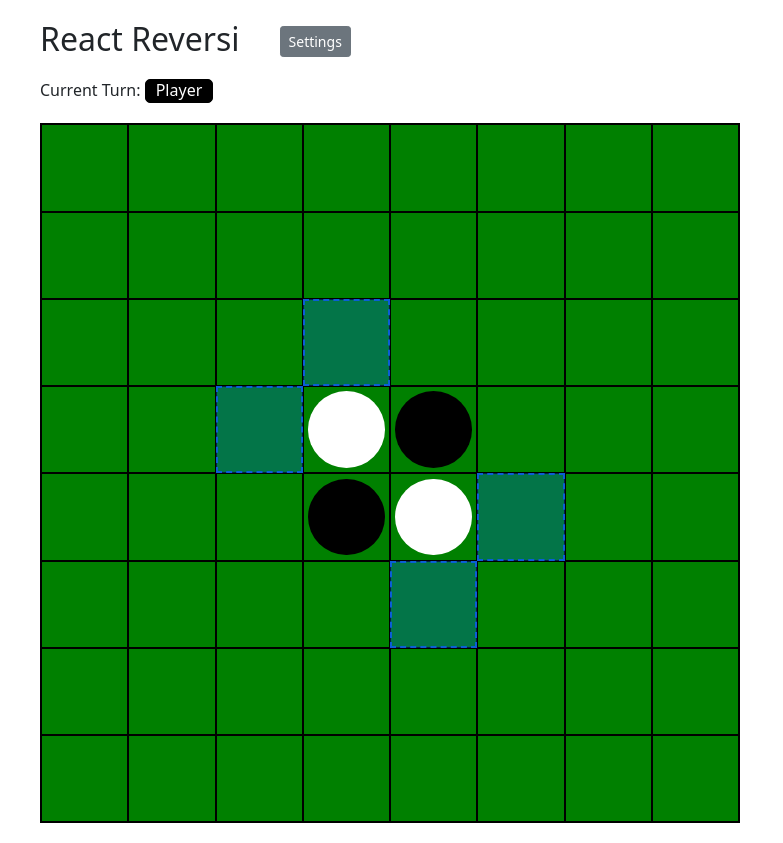
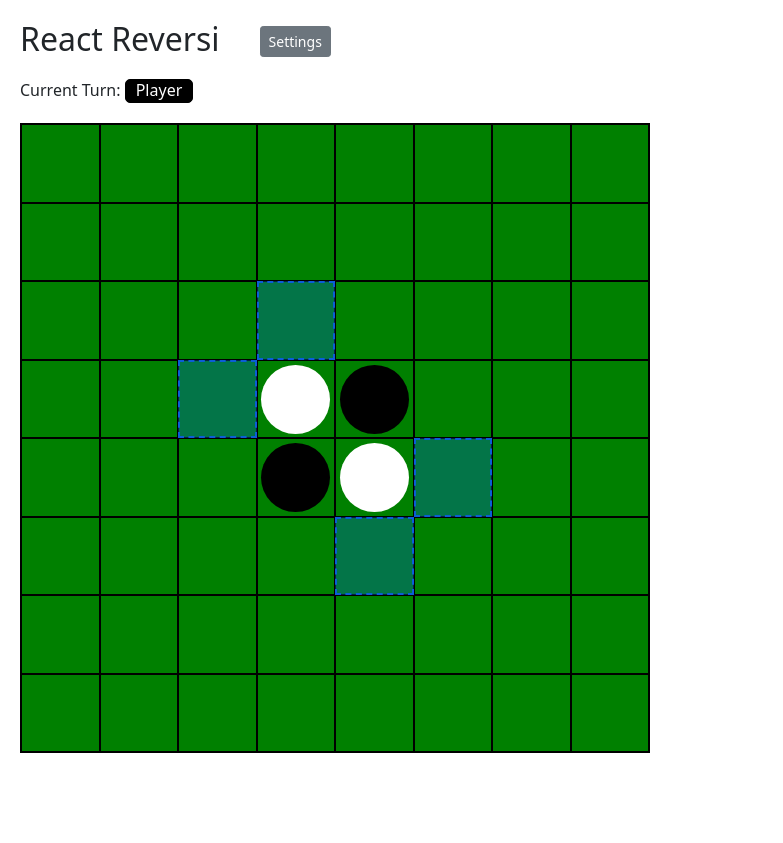
Before and after one commit to Ar0ma7/react-reversi, a Next.js app: page / in a window 1280 px wide. Shown: the whole page, without its empty margins (0-783 px from the left). After the commit the page ends 800 px from the top, so only its background shows below. Built offline with nearby package versions, Linux system fonts and the light colour scheme.

Commit message:
feat: スマホ対応

```diff
--- a/src/pages/index.tsx
+++ b/src/pages/index.tsx
@@ -3,11 +3,12 @@ import { Board } from '@/components/Board'
 import { Setting } from '@/components/Setting'
 import { AppDispatch, boardSlice, playerSlice, useAppDispatch, useAppSelector } from '@/modules'
 import { BoardType, Stone } from '@/types/global'
-import { getCpuFlippedBoard, getMovablePos } from '@/scripts/functions'
+import { getCpuFlippedBoard, getMovablePos, getWindowSize } from '@/scripts/functions'
 import { css } from '@emotion/react'
 import { FinishModal } from '@/components/FinishModal'
 import styled from '@emotion/styled'
 import { Spinner } from 'react-bootstrap'
+import Head from 'next/head'
 
 export default function Home() {
   const dispatch: AppDispatch = useAppDispatch()
@@ -34,6 +35,10 @@ export default function Home() {
     white: 0,
     empty: 0,
   }
+  const windowSize = getWindowSize()
+  const canvasWidth = windowSize.width - 40
+  const canvasHeight = windowSize.height - 170
+  const canvasSize = canvasWidth <= canvasHeight ? canvasWidth : canvasHeight
 
   let skipFlag: boolean = false
 
@@ -89,6 +94,15 @@ export default function Home() {
   }
 
   return (
+    <div>
+      <Head>
+        <title>React Reversi</title>
+        <meta
+          name='viewport'
+          content='width=device-width, initial-scale=1.0, maximum-scale=1.0, user-scalable=no'
+        />
+        <meta name='robots' content='noindex' />
+      </Head>
       <div css={container}>
         <div css={{ marginBottom: 20 }}>
           <h1 css={heading1}>React Reversi</h1>
@@ -97,7 +111,7 @@ export default function Home() {
         Current Turn:{' '}
         <StyledPlayerName currentTurn={currentTurn}>{playerName.get(currentTurn)}</StyledPlayerName>
         {!finishFlag && currentTurn !== playerStone && <Spinner animation='border' size='sm' />}
-      <div css={boardOuter}>
+        <StyledBoardOuter size={canvasSize}>
           <Board currentTurn={currentTurn} board={board} />
           {skipFlag && (
             <div css={boardOverlay}>
@@ -107,7 +121,7 @@ export default function Home() {
               </div>
             </div>
           )}
-      </div>
+        </StyledBoardOuter>
         <FinishModal
           show={modalShow}
           onHide={() => setModalShow(false)}
@@ -115,11 +129,12 @@ export default function Home() {
           cpuStoneCount={playerStone === 1 ? stoneCount.white : stoneCount.black}
         />
       </div>
+    </div>
   )
 }
 
 const container = css`
-  padding: 20px 40px;
+  padding: 20px;
 `
 
 const heading1 = css`
@@ -152,9 +167,11 @@ const StyledPlayerName = styled.span<{
   }}
 `
 
-const boardOuter = css`
-  width: 700px;
-  height: 700px;
+const StyledBoardOuter = styled.div<{
+  size: number
+}>`
+  width: ${({ size }) => `${size}px`};
+  height: ${({ size }) => `${size}px`};
   position: relative;
 `
 
--- a/src/scripts/functions.ts
+++ b/src/scripts/functions.ts
@@ -1,5 +1,29 @@
 import { BoardType, Stone } from '@/types/global'
 import { direction } from '@/scripts/variables'
+import { useEffect, useState } from 'react'
+
+export const getWindowSize = (): { width: number; height: number } => {
+  const [windowSize, setWindowSize] = useState({
+    width: 0,
+    height: 0,
+  })
+
+  useEffect(() => {
+    if (typeof window !== 'undefined') {
+      const handleResize = () => {
+        setWindowSize({
+          width: window.innerWidth,
+          height: window.innerHeight,
+        })
+      }
+
+      window.addEventListener('resize', handleResize)
+      handleResize()
+      return () => window.removeEventListener('resize', handleResize)
+    }
+  }, [])
+  return windowSize
+}
 
 export const getInitialBoard = (size: number): BoardType => {
   const includeWallSize = size + 2
```
Lines whose indentation alone changed are shown as unchanged.
